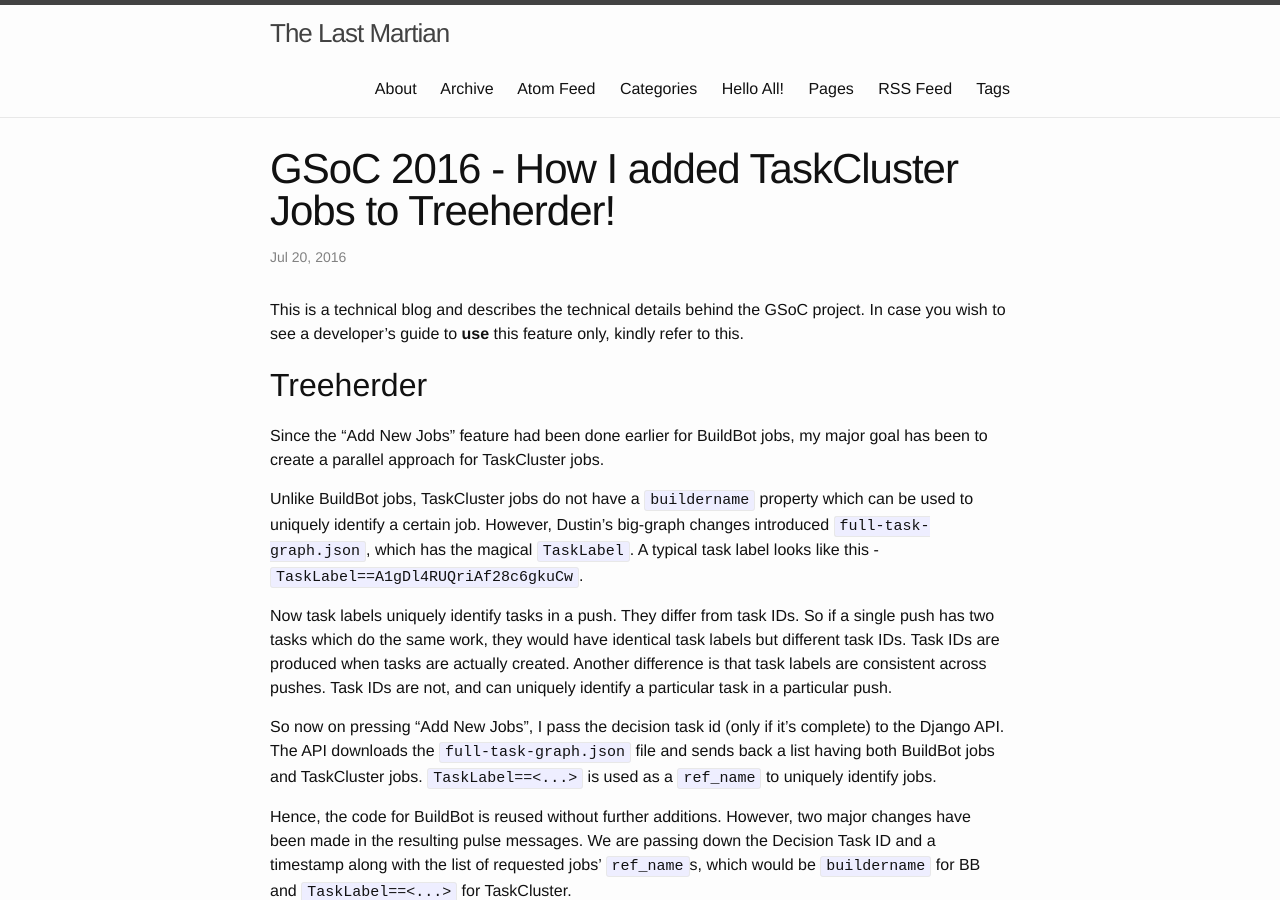
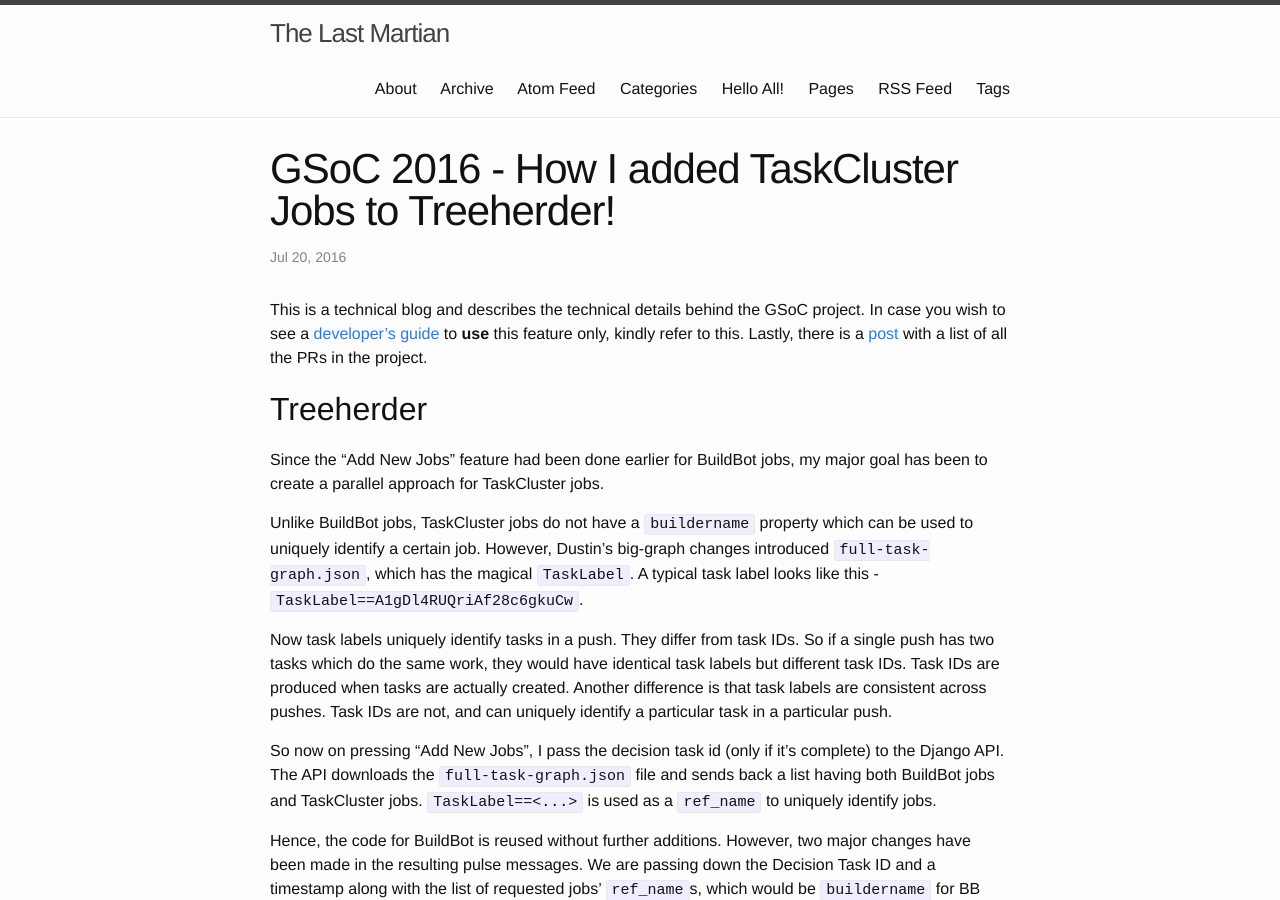
Before and after one commit to martiansideofthemoon/martiansideofthemoon.github.io, a Jekyll site: the page built from _posts/2016-07-20-how-i-added-tc-jobs.markdown, in a window 1280 px wide and 900 px high. Built offline with Jekyll 4.4.1, drawn with Linux system fonts in a browser that asks for light colours.

Commit message:
Adding URLs to review blogs

```diff
--- a/_posts/2016-07-19-gsoc-code-review.markdown
+++ b/_posts/2016-07-19-gsoc-code-review.markdown
@@ -4,7 +4,7 @@ title:  "Code of GSoC 2016 - Add TaskCluster Jobs in Treeherder"
 date:   2016-07-20 00:39:55 +0530
 tags: gsoc
 ---
-This blogpost has a list of all patches and pull requests that were merged for the success of the GSoC project. There is also a developer's guide on using this new feature.
+This blogpost has a list of all patches and pull requests that were merged for the success of the GSoC project. There is also a [developer's guide](https://wiki.mozilla.org/ReleaseEngineering/TryServer#How_to_push_to_try) on using this new feature. Besides this, a [technical blog]({% post_url 2016-07-20-how-i-added-tc-jobs %}) has been added.
 
 This feature is **COMPLETE** and **WORKING**. There are a few follow up bugs which I will mention in this blogpost and were not strictly a part of the project.
 
--- a/_posts/2016-07-20-how-i-added-tc-jobs.markdown
+++ b/_posts/2016-07-20-how-i-added-tc-jobs.markdown
@@ -5,7 +5,7 @@ date:   2016-07-20 23:00:55 +0530
 tags: gsoc
 ---
 
-This is a technical blog and describes the technical details behind the GSoC project. In case you wish to see a developer's guide to **use** this feature only, kindly refer to this.
+This is a technical blog and describes the technical details behind the GSoC project. In case you wish to see a [developer's guide](https://wiki.mozilla.org/ReleaseEngineering/TryServer#How_to_push_to_try) to **use** this feature only, kindly refer to this. Lastly, there is a [post]({% post_url 2016-07-19-gsoc-code-review %}) with a list of all the PRs in the project.
 
 ## Treeherder
 
```
